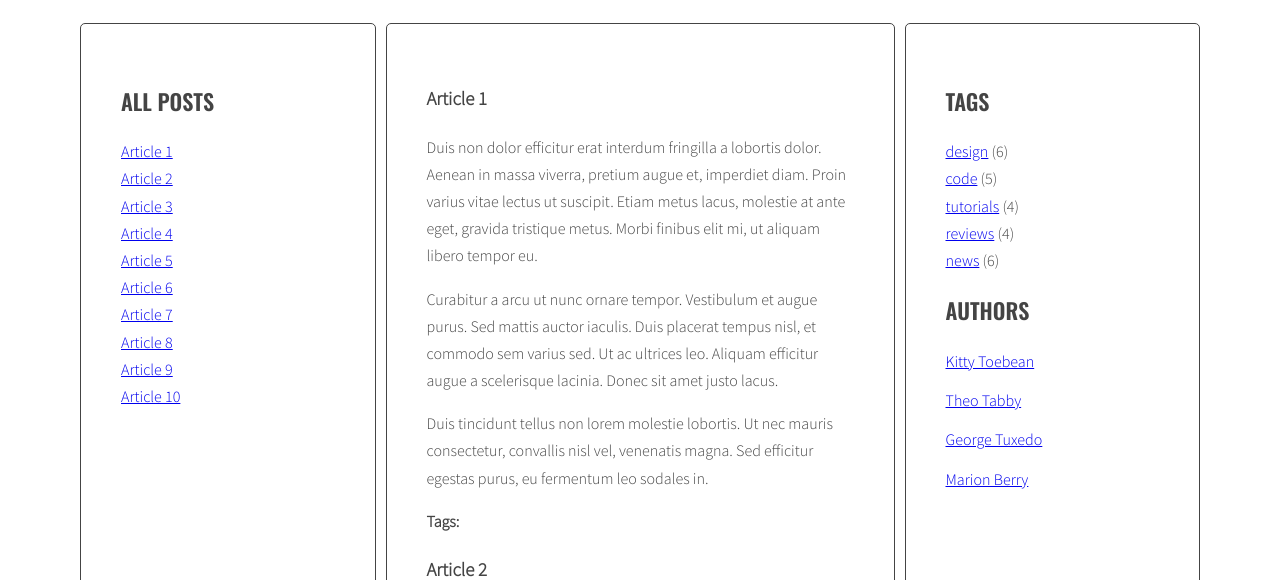
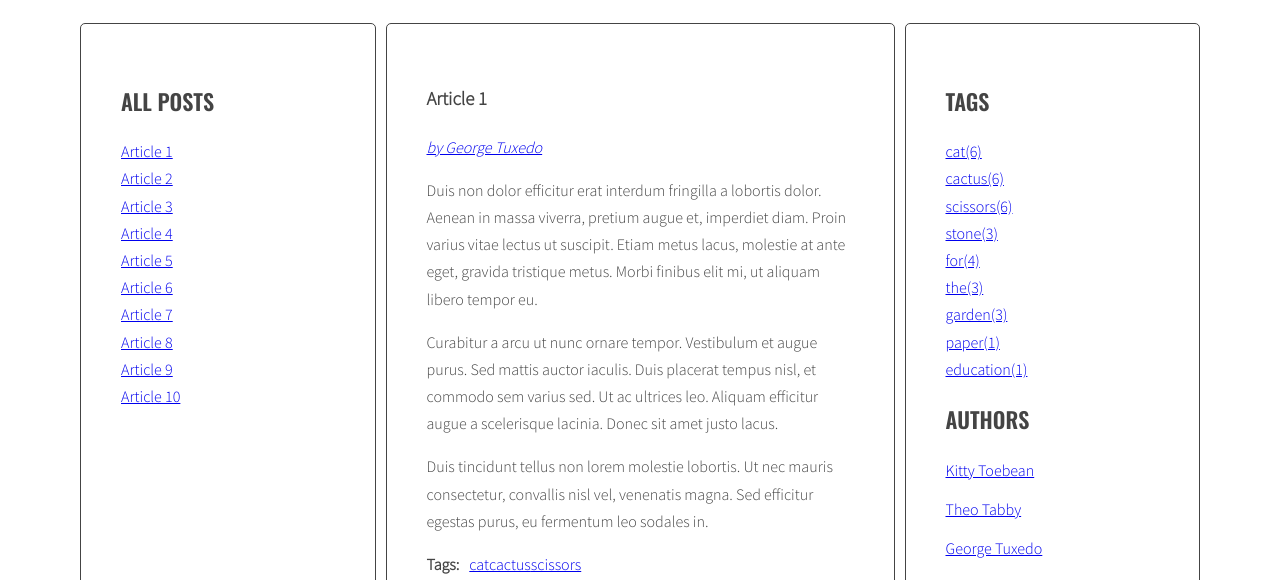
Before and after one commit to damian1704/javascript-blog, a website: page index.html in a window 1280 px wide. Shown: the part 220-800 px from the top of the page. Drawn offline with nearby package versions, Linux system fonts and the light colour scheme.

Commit message:
Add modified: js

```diff
--- a/index.html
+++ b/index.html
@@ -196,7 +196,7 @@
     <script id="template-article-link" type="text/x-handlebars-template"><li><a href="#{{ id }}"><span>{{ title }}</span></a></li></script>
     <script id="template-tag-link" type="text/x-handlebars-template"><li><a href="#{{ id }}"><span>{{ title }}</span></a></li></script>
     <script id="template-author-link" type="text/x-handlebars-template"><li><a href="#{{ id }}"><span>{{ title }}</span></a></li></script>
-    <script id="template-tag-cloud-link" type="text/x-handlebars-template"><li><a href="#{{ id }}"><span>{{ title }}</span></a></li></script>
+    <script id="template-tag-cloud-link" type="text/x-handlebars-template">{{#each tags}}<li>{{ tag }}</li>{{/each}}</script>
     <script src="https://cdnjs.cloudflare.com/ajax/libs/handlebars.js/4.1.0/handlebars.min.js"></script>
     <script src="js/script.js"></script>
   </body>
--- a/js/script.js
+++ b/js/script.js
@@ -43,9 +43,9 @@
     optArticleTagsSelector = '.post-tags .list',
     optArticleAuthorsSelector = '.post-author',
     optTagsListSelector = 'tags.list',
-    optCloudClassCount = '5',
-    optCloudClassPrefix = 'tag-size-';
-
+    optCloudClassCount = 5,
+    optCloudClassPrefix = 'tag-size-',
+    optAuthorsListSelector = ".authors.list";
 
   const generateTitleLinks = function(customSelector = '') {
 
@@ -69,9 +69,9 @@
       const articleTitle = article.querySelector(optTitleSelector).innerHTML;
 
       /* create HTML of the link */
-      const linkHTMLData = {id: articleId, title: articleTitle};
-      const linkHTML = templates.articleLink(linkHTMLData);
-
+      //const linkHTMLData = {id: articleId, title: articleTitle};
+      //const linkHTML = templates.articleLink(linkHTMLData);
+      const linkHTML = '<li><a href="#' + articleId + '"><span>' + articleTitle + '</span></a></li>';
       /* insert link into html variable */
       html = html + linkHTML;
 
@@ -91,35 +91,31 @@
   const calculateTagsParams = function(tags) {
 
     const params = {
-      min: 10,
+      min: 999999,
       max: 0
     };
 
-    for(let tag in tags){
+    for(let tag in tags) {
       console.log(tag + ' is used ' + tags[tag] + ' times');
 
       if(tags[tag] > params.max){
-        params.max = tags[tag];{
-          return params;
-        }
+        params.max = tags[tag];
       }
 
       if(tags[tag] < params.min){
-        params.max = tags[tag];{
-          return params;
-        }
+        params.min = tags[tag];
       }
+    }
 
+    return params;
 
-    }
-  };
+  }
 
   const  calculateTagClass = function(count, params) {
     const normalizedCount = count - params.min;
     const normalizedMax = params.max - params.min;
     const percentage = normalizedCount / normalizedMax;
     const classNumber = Math.floor( percentage * (optCloudClassCount - 1) + 1 );
-
   };
 
   const generateTags = function() {
@@ -139,6 +135,8 @@
       let html = '';
 
       /* get tags from data-tags attribute */
+
+
       /* split tags into array */
       const dataTags = article.getAttribute('data-tags').split(' ');
 
@@ -147,8 +145,8 @@
 
         /* generate HTML of the link */
 
-        const linkHTMLData = {id: tagId, title: tagTitle};
-        const linkHTML = templates.tagLink(linkHTMLData);
+        const linkHTML = '<li><a href="#tag-' + tag + '">' + tag + " " + "</a></li>";
+        console.log(linkHTML);
 
 
 
@@ -161,40 +159,40 @@
           /* [NEW] add tag to allTags object */
           allTags[tag] = 1;
         } else {
-          allTags[tag]++;
+          allTags[tag] ++ ;
         }
 
       /* END LOOP: for each tag */
       }
       /* insert HTML of all the links into the tags wrapper */
       tagWrapper.innerHTML = html;
+      console.log(tagWrapper);
     /* END LOOP: for every article: */
     }
     /* [NEW] find list of tags in right column */
     const tagList = document.querySelector('.tags');
-
-    /* [NEW] create variable for all links HTML code */
     const tagsParams = calculateTagsParams(allTags);
     console.log('tagsParams:', tagsParams);
-    const allTagsData = {tags: []};
+    /* [NEW] create variable for all links HTML code */
+
+    let allTagsHTML = '';
 
     /*[NEW] START LOOP: for each tag in allTags: */
     for(let tag in allTags) {
 
       /*[NEW] generate code of a link and add it to allTagsHTML */
-      allTagsData.tags.push({
-        tag: tag,
-        count: allTags[tag],
-        className: calculateTagClass(allTags[tag], tagsParams)
-      });
-      const tagLinkHTML = '<li>' + '<a>' + calculateTagClass(allTags[tag], tagsParams) + '</li>' + '</a>';
-      console.log('tagLinkHTML:', tagLinkHTML);
+
+      //allTagsHTML += tag + ' (' + allTags[tag] + ') ';*/
+
+      const tagLinkHTML ='<li class="' + calculateTagClass(allTags[tag], tagsParams) + '"><a href="#tag-' + tag + '">' + tag + "(" + allTags[tag] + ")</a></li>"; ;
+      allTagsHTML += tagLinkHTML;
+
+    /* [NEW] END LOOP: for each tag in allTags: */
     }
-    /* [NEW] END LOOP: for each tag in allTags: */
-
     /* [NEM] add html from allTagsHTML to tagList */
-    tagList.innerHTML = templates.tagCloudLink(allTagsData);
-    console.log('allTagsData', allTagsData);
+    tagList.innerHTML = allTagsHTML;
+    //tagList.innerHTML = allTags.join(' ');
+    console.log(allTags);
   };
 
   generateTags();
@@ -276,9 +274,9 @@
       const dataAuthorHref = dataAuthor.replace(' ', '-').toLowerCase();
 
       /* generate HTML of the link */
-
-      const linkHTMLData = {id: authorId, title: authorTitle};
-      const linkHTML = templates.authorLink(linkHTMLData);
+      const linkHTML = '<a href="#author-' + dataAuthorHref + '">by ' + dataAuthor + '</a>';
+      //const linkHTMLData = {id: authorId, title: authorTitle};
+      //const linkHTML = templates.authorLink(linkHTMLData);
 
       /* add generated code to html variable */
       html = html + linkHTML;
@@ -288,7 +286,16 @@
       authorWrapper.innerHTML = html;
       /* END LOOP: for every article: */
     }
-  };
+
+    /* [NEW] find list of authors in right column */
+    const authorsList = document.querySelector(optAuthorsListSelector);
+    console.log(authorsList);
+    /*[NEW] create variable for all links HTML code */
+    let allAuthorsHTML = '';
+    //console.log(allAuthors);
+
+}
+
 
   generateAuthors();
 
--- a/sass/style.scss
+++ b/sass/style.scss
@@ -117,4 +117,9 @@ body {
   p {
     margin: 0 10px 0 0;
   }
+.tag-size-x {
+  font-size: 14px;
+  display: inline;
+  }
+
 }
```
Also changed, not shown: css/style.css, 1 other file.
